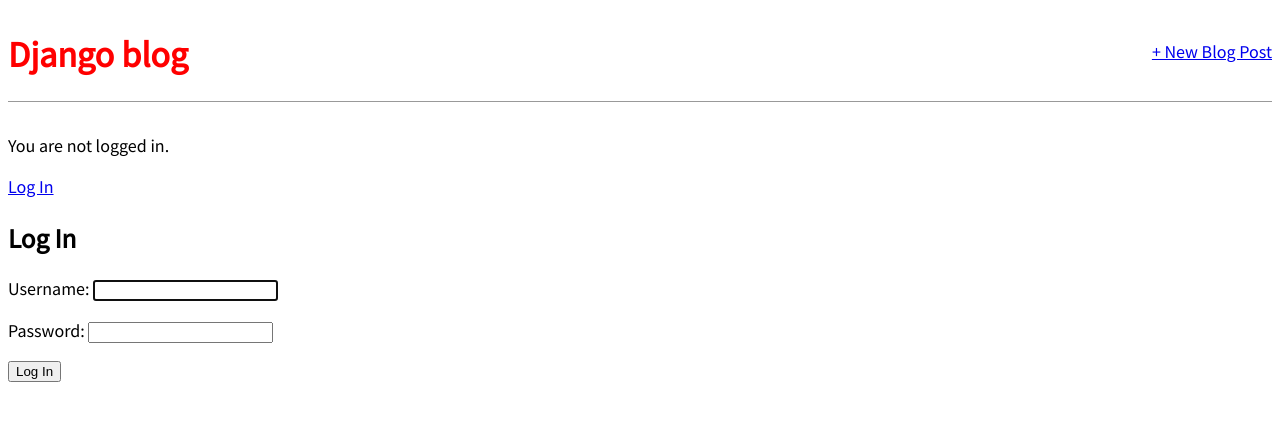
After one commit to Falence/blog_app, a Django app: page /accounts/login/ in a window 1280 px wide. The commit adds this page. Shown: the top 421 px of the page. Run offline with Django 4.2, Linux system fonts and the light colour scheme.

Commit message:
added login and logout feature

```diff
--- a/config/settings.py
+++ b/config/settings.py
@@ -130,3 +130,6 @@
 # https://docs.djangoproject.com/en/4.0/ref/settings/#default-auto-field
 
 DEFAULT_AUTO_FIELD = 'django.db.models.BigAutoField'
+
+LOGIN_REDIRECT_URL = 'home'
+LOGOUT_REDIRECT_URL = 'home'
--- a/config/urls.py
+++ b/config/urls.py
@@ -3,5 +3,6 @@
 
 urlpatterns = [
     path('admin/', admin.site.urls),
+    path('accounts/', include('django.contrib.auth.urls')),
     path('', include('blog.urls'))
 ]
--- a/templates/base.html
+++ b/templates/base.html
@@ -15,6 +15,13 @@
                 <a href="{% url 'post_new' %}">+ New Blog Post</a>
             </div>
         </header>
+        {% if user.is_authenticated %}
+            <p>Hi, {{ user.username }}!</p>
+            <p><a href="{% url 'logout' %}">Log Out</a></p>
+        {% else %}
+            <p>You are not logged in.</p>
+            <a href="{% url 'login' %}">Log In</a>
+        {% endif %}
         <div>
             {% block content %}
             {% endblock content %}
--- /dev/null
+++ b/templates/registration/login.html
@@ -0,0 +1,10 @@
+{% extends 'base.html' %}
+
+{% block content %}
+    <h2>Log In</h2>
+    <form action="" method="post">
+        {% csrf_token %}
+        {{ form.as_p }}
+        <button type="submit">Log In</button>
+    </form>
+{% endblock content %}
```
